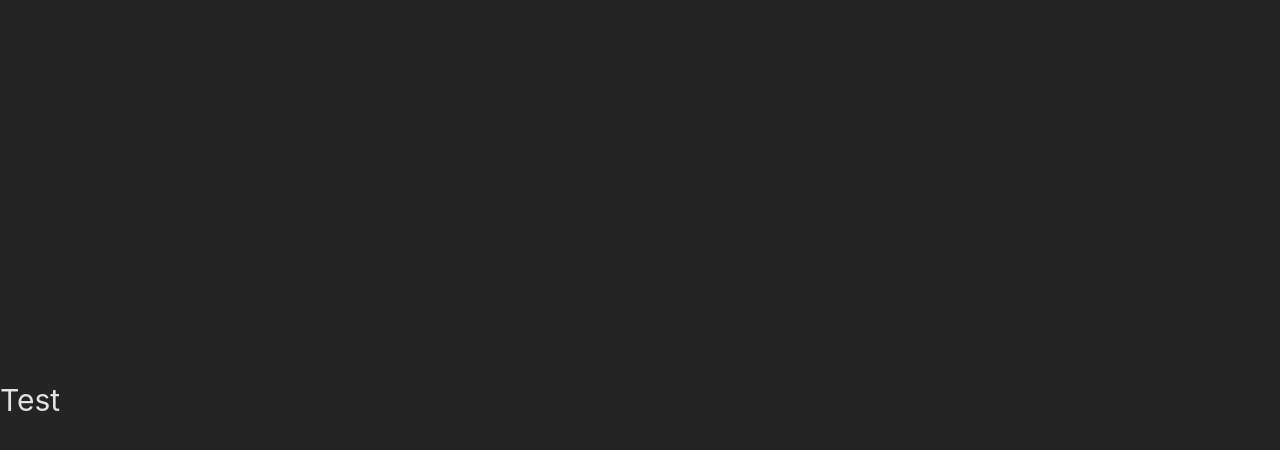
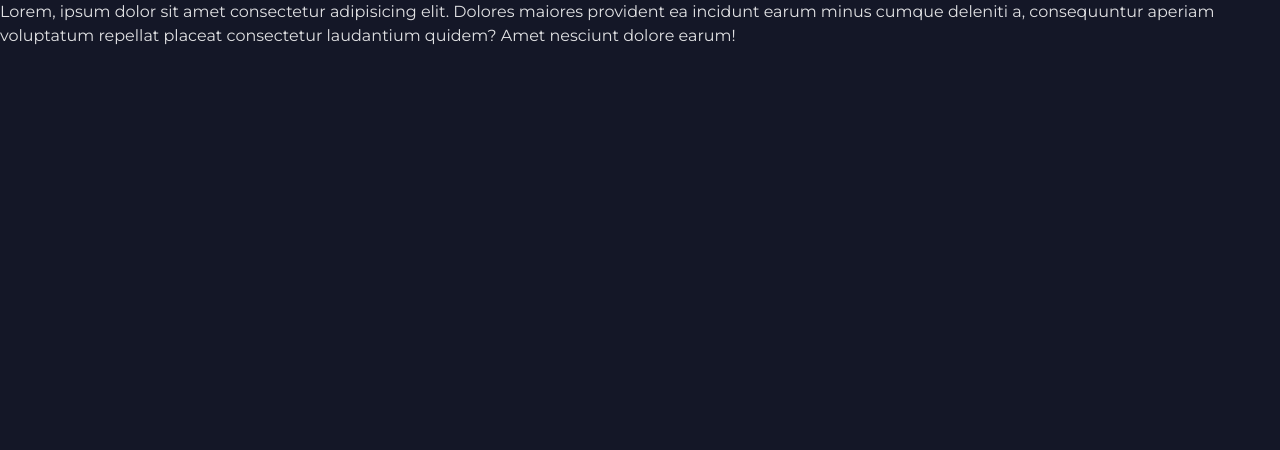
Before and after one commit to quincyqqe/anilyfe2.0, a React (Vite) app: page / in a window 1280 px wide. Shown: the top 450 px of the page. Built offline with nearby package versions, Linux system fonts and the light colour scheme.

Commit message:
add font & start styles

```diff
--- a/index.html
+++ b/index.html
@@ -5,6 +5,7 @@
 		<link rel="icon" type="image/svg+xml" href="/Untitled Project-modified.png" />
 		<meta name="viewport" content="width=device-width, initial-scale=1.0" />
 		<title>AniLyfe</title>
+     <link href="https://fonts.googleapis.com/css2?family=Montserrat:wght@400;500;600&display=swap" rel="stylesheet">
 	</head>
 	<body>
 		<div id="root"></div>
--- a/src/App.tsx
+++ b/src/App.tsx
@@ -1,5 +1,12 @@
 function App() {
-	return <div className="text-3xl bold justify-center flex">Test</div>
+	return (
+		<div className=''>
+			Lorem, ipsum dolor sit amet consectetur adipisicing elit. Dolores maiores
+			provident ea incidunt earum minus cumque deleniti a, consequuntur aperiam
+			voluptatum repellat placeat consectetur laudantium quidem? Amet nesciunt
+			dolore earum!
+		</div>
+	)
 }
 
 export default App
--- a/src/index.css
+++ b/src/index.css
@@ -3,24 +3,26 @@
 @tailwind utilities;
 
 :root {
-	font-family: Inter, system-ui, Avenir, Helvetica, Arial, sans-serif;
-	line-height: 1.5;
-	font-weight: 400;
+	--teal-100: 178.6, 84.31%, 10%;
+	--teal-600: 173.41, 80.39%, 40%;
+	--teal-700: 172.46, 66.01%, 50.39%;
+	--teal-900: 168.39, 83.78%, 78.24%;
+	font-family: 'Montserrat', sans-serif;
 
-	color-scheme: light dark;
 	color: rgba(255, 255, 255, 0.87);
-	background-color: #242424;
-
-	font-synthesis: none;
-	text-rendering: optimizeLegibility;
-	-webkit-font-smoothing: antialiased;
-	-moz-osx-font-smoothing: grayscale;
+	background-color: #141727;
 }
 
 body {
 	margin: 0;
-	display: flex;
-	place-items: center;
-	min-width: 320px;
+	padding: 0;
+
 	min-height: 100vh;
 }
+
+@layer utilities {
+	::selection {
+		background-color: hsl(var(--teal-100)) !important;
+		color: hsl(var(--teal-700)) !important;
+	}
+}
--- a/tailwind.config.js
+++ b/tailwind.config.js
@@ -1,7 +1,11 @@
 module.exports = {
 	content: ['./src/**/*.{js,jsx,ts,tsx}'],
 	theme: {
-		extend: {},
+		extend: {
+			colors: {
+				'blue-primary': '#3253FA',
+			},
+		},
 	},
 	plugins: [],
 }
```
